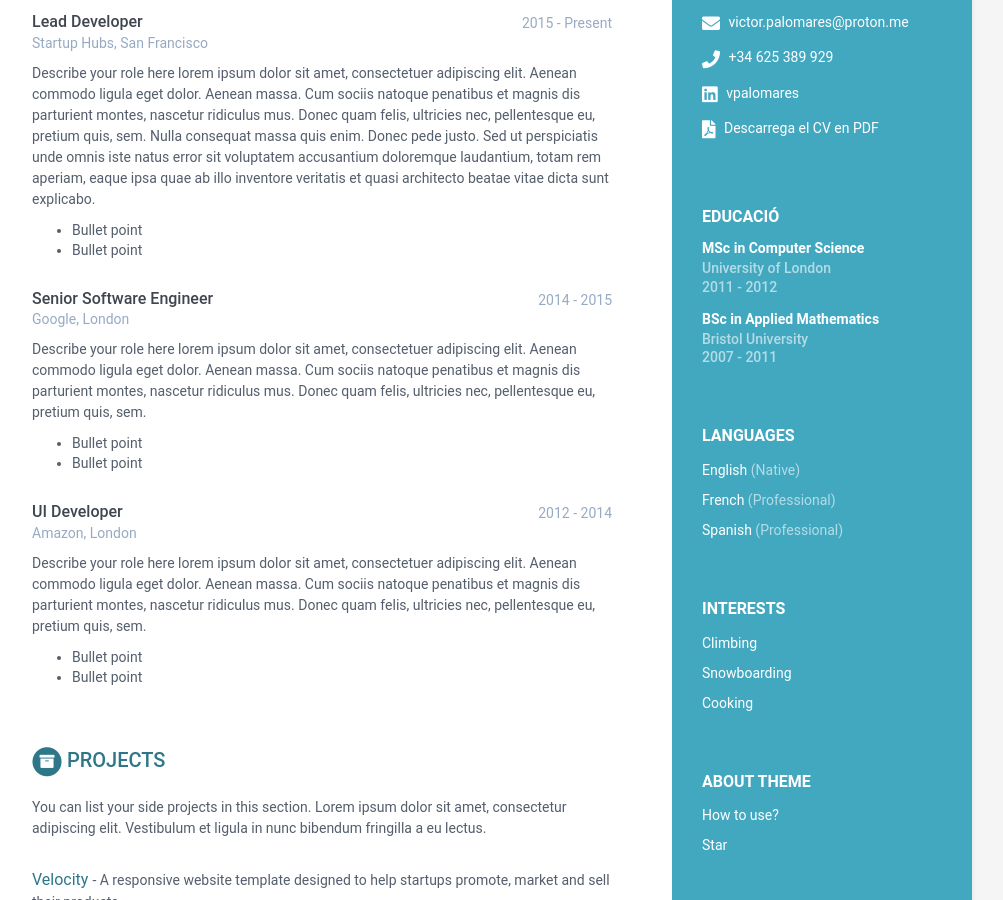
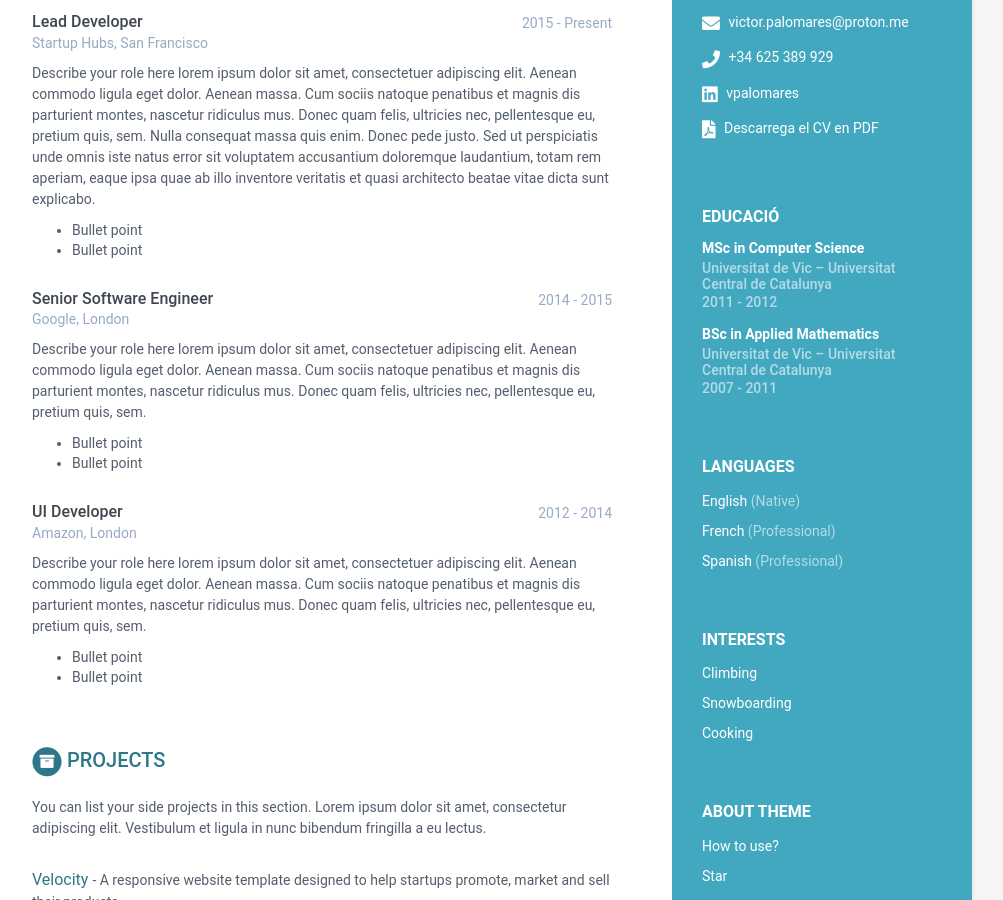
Before and after one commit to vpalomares/cv, a Jekyll site: the page built from index.html, in a window 1280 px wide and 900 px high, scrolled down 321 px. Shown: the whole window, without its empty margins (168-1171 px from the left). Built offline with Jekyll 4.4.1, drawn with Linux system fonts in a browser that asks for light colours; part of the change alters nothing that is shown.

Commit message:
Update data.yml

```diff
--- a/_data/data.yml
+++ b/_data/data.yml
@@ -49,27 +49,11 @@ education:
     title: Educació
     info:
       - degree: MSc in Computer Science
-        university: University of London
+        university: Universitat de Vic – Universitat Central de Catalunya
         time: 2011 - 2012
-        details: |
-          Describe your study here lorem ipsum dolor sit amet, consectetuer
-          adipiscing elit. Aenean commodo ligula eget dolor. Aenean massa. Cum
-          sociis natoque penatibus et magnis dis parturient montes, nascetur
-          ridiculus mus. Donec quam felis, ultricies nec, pellentesque eu,
-          pretium quis, sem.
-            - Bullet point
-            - Bullet point
       - degree: BSc in Applied Mathematics
-        university: Bristol University
+        university: Universitat de Vic – Universitat Central de Catalunya
         time: 2007 - 2011
-        details: |
-          Describe your study here lorem ipsum dolor sit amet, consectetuer
-          adipiscing elit. Aenean commodo ligula eget dolor. Aenean massa. Cum
-          sociis natoque penatibus et magnis dis parturient montes, nascetur
-          ridiculus mus. Donec quam felis, ultricies nec, pellentesque eu,
-          pretium quis, sem.
-            - Bullet point
-            - Bullet point
 experiences:
     title: Experiences
     info:
```
